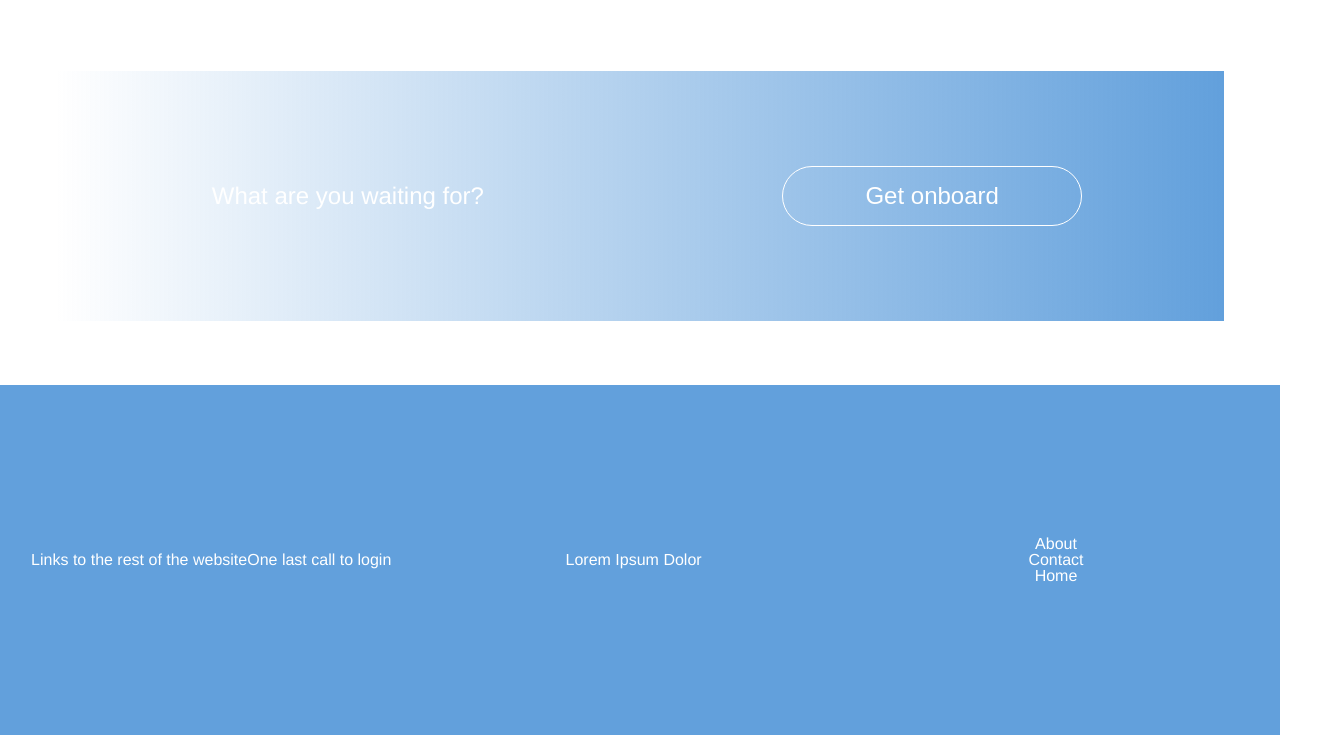
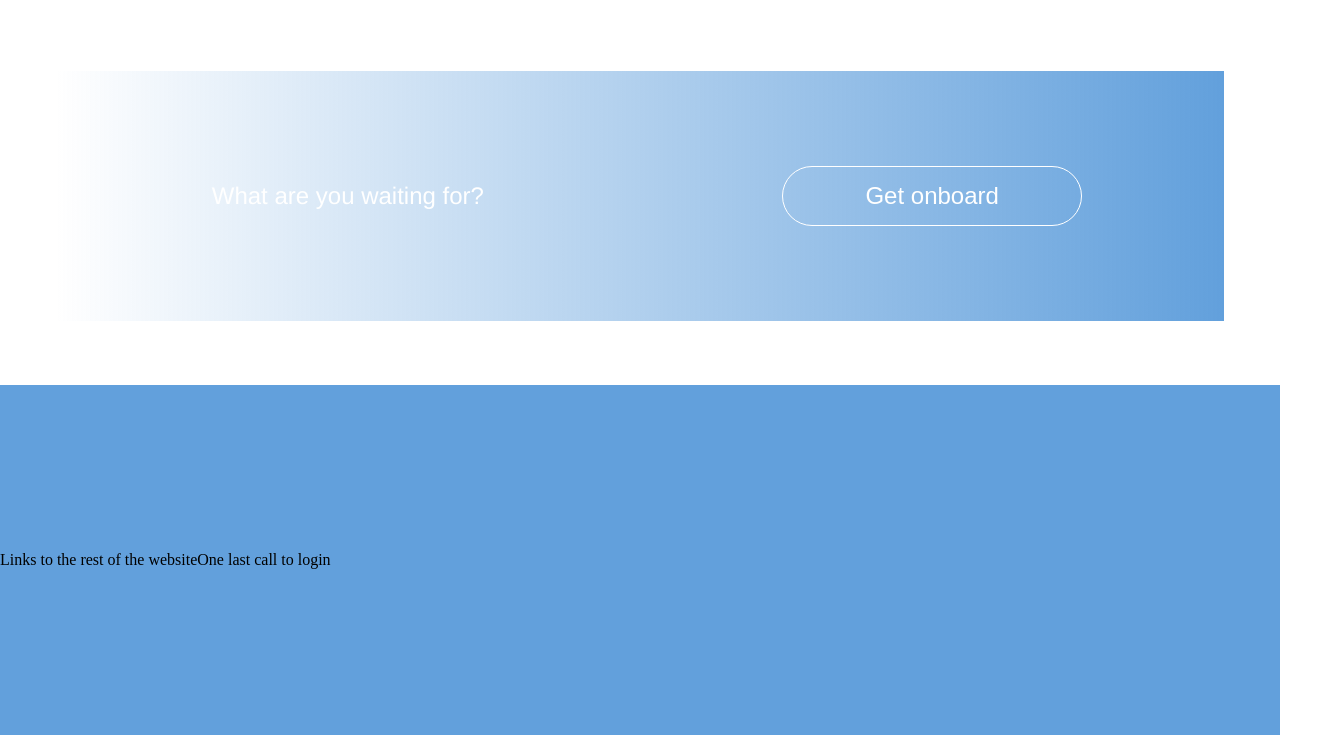
Before and after one commit to Fly-Buy/fly-by-frontend, a plain HTML site: page index.html in a window 1280 px wide. Shown: the part 1485-2220 px from the top of the page, 1344 px wide, since content can reach past the window. Drawn offline with nearby package versions, Linux system fonts and the light colour scheme.

Commit message:
fixing broken nav bar

```diff
--- a/index.html
+++ b/index.html
@@ -105,21 +105,8 @@
 
     <!-- FOOTER -->
     <footer>
-
-      <div class="footer-left">
-        <h4>Links to the rest of the website</h4>
-        <p>One last call to login</p>
-      </div>
-      <div class="footer-center">
-        <p>Lorem Ipsum Dolor</p>
-      </div>
-      <div class="footer-right">
-        <ul class="footer-nav">
-          <li>About</li>
-          <li>Contact</li>
-          <li>Home</li>
-        </ul>
-      </div>
+      <h4>Links to the rest of the website</h4>
+      <p>One last call to login</p>
     </footer>
     <!-- Scripts that we want to load after the html has loaded -->
     <script src="https://ajax.googleapis.com/ajax/libs/jquery/1.11.3/jquery.min.js"></script>
--- a/scss/main.scss
+++ b/scss/main.scss
@@ -13,15 +13,15 @@ a,abbr,acronym,address,applet,article,aside,audio,b,big,blockquote,body,canvas,c
   display: flex;
   align-items: center;
   border-bottom: .1px solid #ccc;
-  padding-right:5%;
+  // padding-right:5%;
   .nav-bar-right {
     list-style: none;
     display: flex;
     width:20%;
     text-align: right;
-    padding-left: 10%;
+    // padding-left: 10%;
     a {
-      width: 25%;
+      // width: 25%;
     }
   }
   .nav-bar-left {
@@ -30,8 +30,8 @@ a,abbr,acronym,address,applet,article,aside,audio,b,big,blockquote,body,canvas,c
     flex-wrap: wrap;
     display: flex;
     align-items: center;
-    width:65%;
-    padding-left:5%;
+    // width:65%;
+    // padding-left:5%;
   }
 }
 
@@ -281,8 +281,6 @@ header {
 ////////////////////////////////////////////////// FOOTER
 
 footer {
-  font-family: "Helvetica";
-  color:white;
   width: 100%;
   margin:auto;
   height:350px;
@@ -290,24 +288,6 @@ footer {
   margin-top: 5%;
   display: flex;
   align-items: center;
-  .footer-left {
-    width:33%;
-    display: flex;
-    align-items: center;
-    justify-content: center;
-  }
-  .footer-center {
-    width:33%;
-    display: flex;
-    align-items: center;
-    justify-content: center;
-  }
-  .footer-right {
-    width:33%;
-    display: flex;
-    align-items: center;
-    justify-content: center;
-  }
 }
 
 /* =======================
```
Also changed, not shown: css/main.css, 1 other file.
